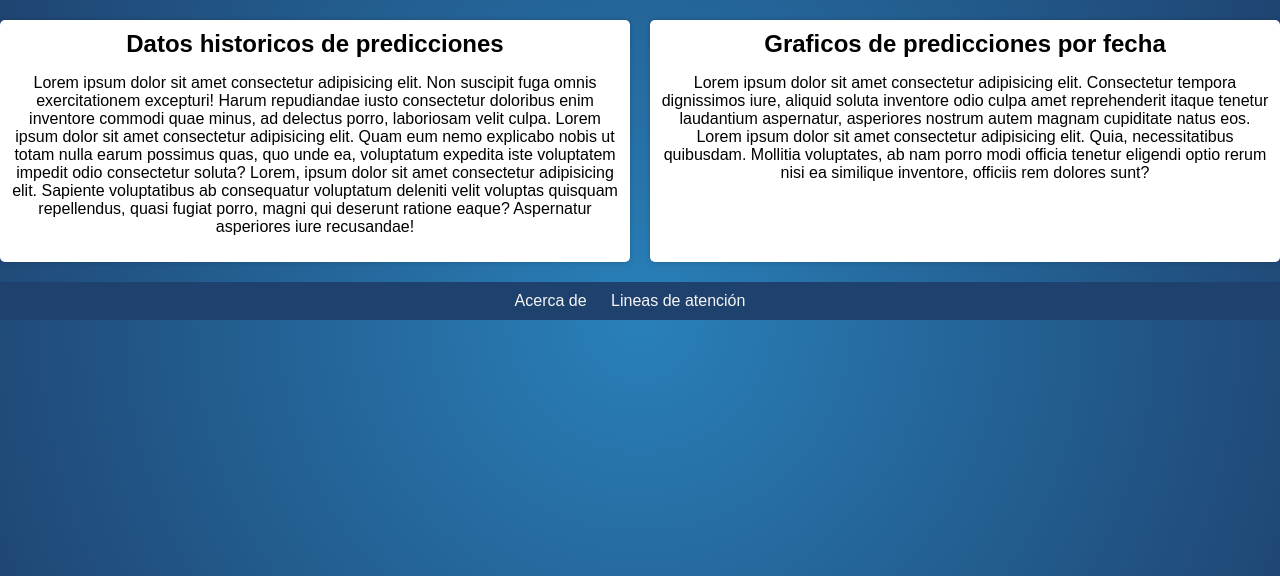
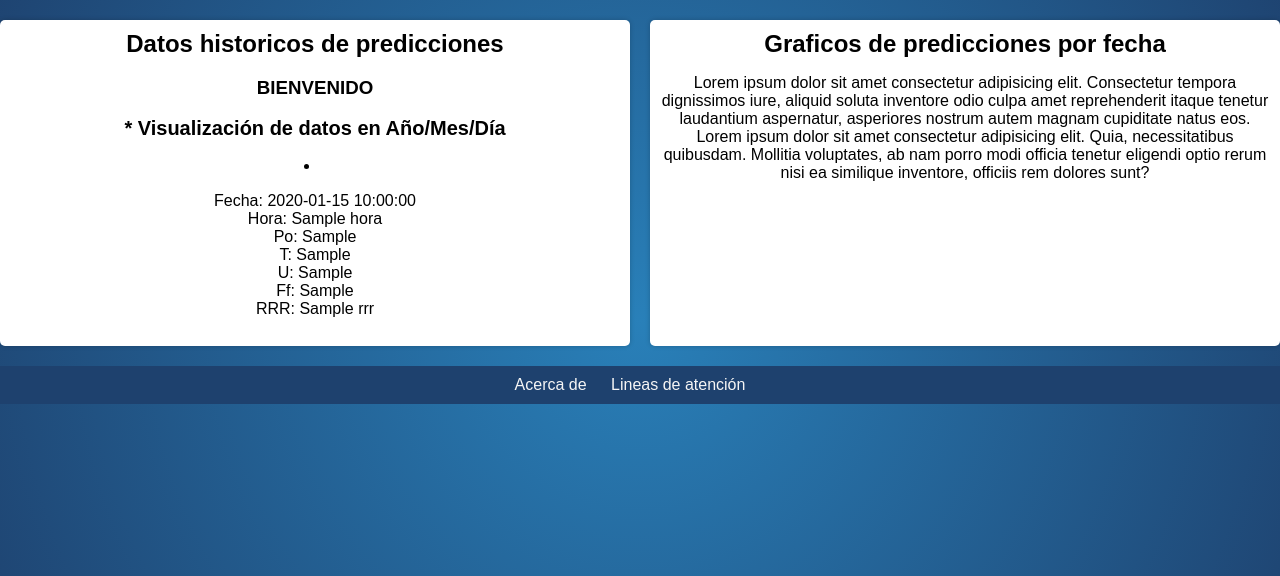
Before and after one commit to ThePolanco/Aplicativo_MCPP, a Flask app: page /datos in a window 1280 px wide. Shown: the part 80-656 px from the top of the page. Run offline with Flask 3, Linux system fonts and the light colour scheme; a database or web service that is not in the repository returns one stand-in record (values such as "Sample title").

Commit message:
Mostrar datos historicos de la DB

```diff
--- a/app_predicciones/src/app.py
+++ b/app_predicciones/src/app.py
@@ -3,7 +3,8 @@ import os
 from flask import Flask, render_template, request, redirect, url_for
 from werkzeug.utils import secure_filename
 from werkzeug.datastructures import  FileStorage
-
+from config import *
+from precipitacion import Precipitacion
 #
 
 
@@ -196,12 +197,14 @@ def procesoAlgoritmo():
 
 
 #*****************************************************************************************************************************************************************************************************
-
+con_bd = Conexion()
 #Ruta para la pantalla de datos
 @app.route('/datos')
 def datos():
-    return render_template('datos.html')
-
+    # Se modifica la vista datos para poder hacer el muestreo de los datos
+    precipitaciones = con_bd['Datos']
+    PrecipitacionesRegistradas=precipitaciones.find()
+    return render_template('datos.html', precipitaciones = PrecipitacionesRegistradas)
 
 # Control del error 404
 def error_404(error):
--- a/app_predicciones/src/templates/datos.html
+++ b/app_predicciones/src/templates/datos.html
@@ -20,11 +20,29 @@
                 <article>
                     <section class="zona_historico">
                         <h2 class="titulo">Datos historicos de predicciones</h2>
-                        <p>
-                            Lorem ipsum dolor sit amet consectetur adipisicing elit. Non suscipit fuga omnis exercitationem excepturi! Harum repudiandae iusto consectetur doloribus enim inventore commodi quae minus, ad delectus porro, laboriosam velit culpa.
-                            Lorem ipsum dolor sit amet consectetur adipisicing elit. Quam eum nemo explicabo nobis ut totam nulla earum possimus quas, quo unde ea, voluptatum expedita iste voluptatem impedit odio consectetur soluta?
-                            Lorem, ipsum dolor sit amet consectetur adipisicing elit. Sapiente voluptatibus ab consequatur voluptatum deleniti velit voluptas quisquam repellendus, quasi fugiat porro, magni qui deserunt ratione eaque? Aspernatur asperiores iure recusandae!
-                        </p>
+                        <h1>BIENVENIDO</h1>
+                        <h2>* Visualización de datos en Año/Mes/Día </h2>
+
+                        <!--
+                            Se utiliza jinja2 para hacer la visualización y correspondiente actualización de los datos mediante un for que recorra todas nuestras colecciones
+                        -->
+
+                        {%for precipitacion in precipitaciones %}
+
+                        <li>
+                            <h2></h2>
+                            Fecha:  {{precipitacion.fecha}} <br>
+                            Hora:  {{precipitacion.hora}}<br>
+                            Po:  {{precipitacion.Po}}<br>
+                            T:  {{precipitacion.T}}<br>
+                            U:  {{precipitacion.U}}<br>
+                            Ff:  {{precipitacion.Ff}}<br>
+                            RRR:  {{precipitacion.RRR}}<br>
+                             <br>
+                     </li>
+
+                        {%endfor%}
+
                     </section>
                 </article>
             </div>
```
Also changed, not shown: app_predicciones/src/config.py (added, +19 -0 lines), app_predicciones/src/precipitacion.py (added, +21 -0 lines).
